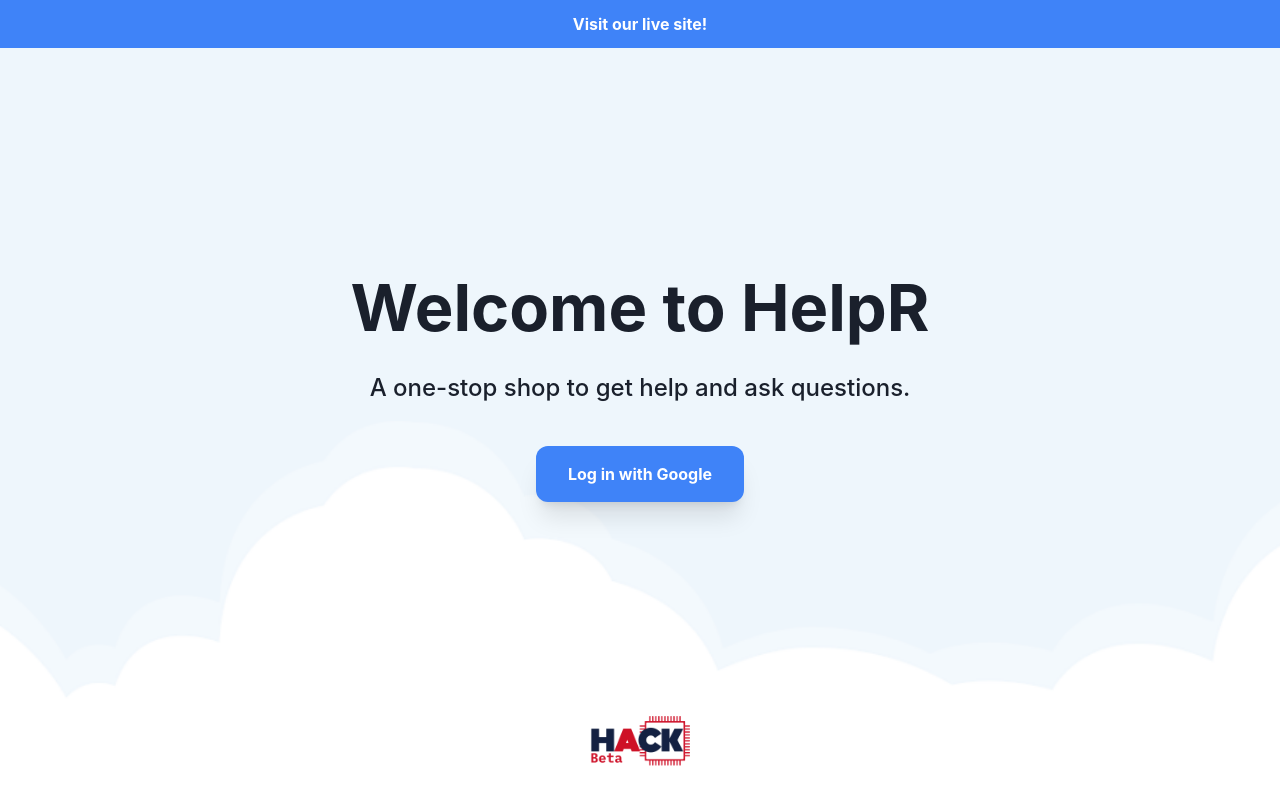
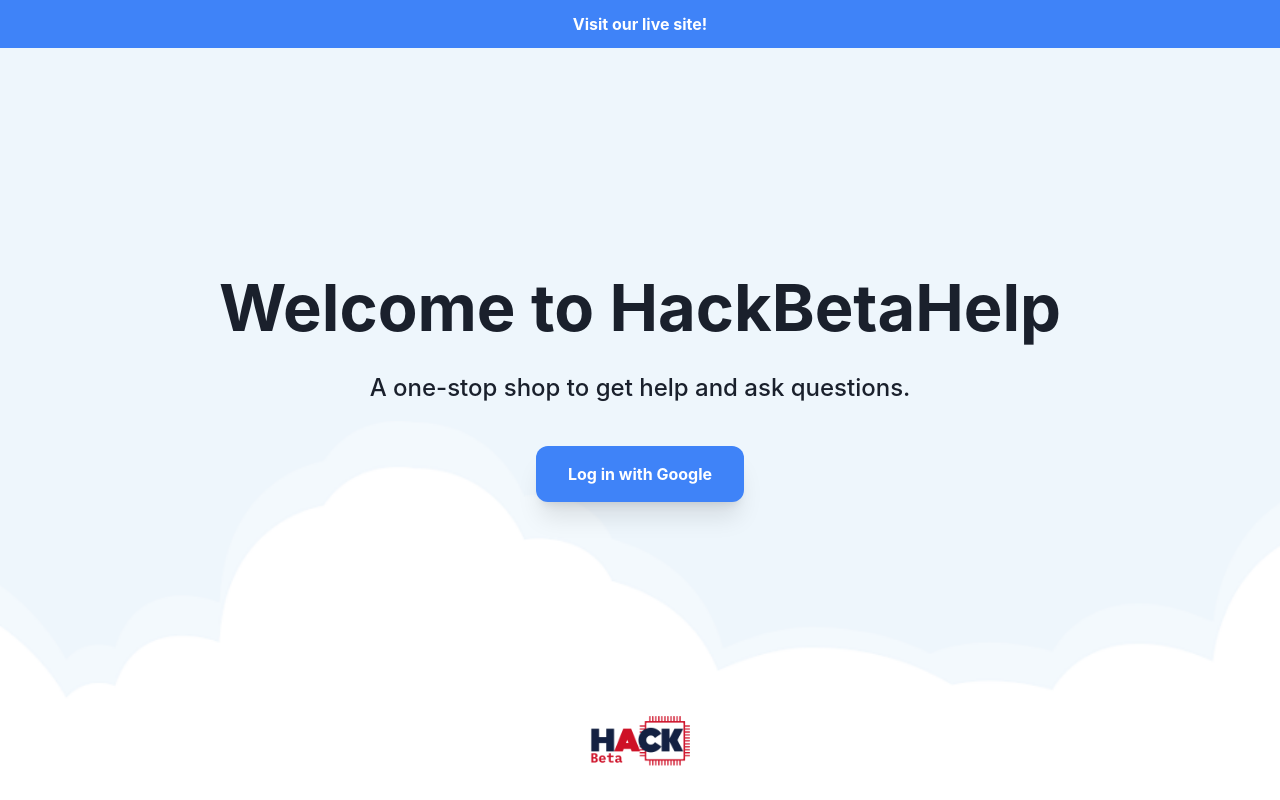
Before and after one commit to aadhakal/hackbetahelp, a Next.js app: page /login in a window 1280 px wide. Built offline with nearby package versions, Linux system fonts and the light colour scheme; no server answers.

Commit message:
Added Friendly link to the website

```diff
--- a/components/Landing/Landing.tsx
+++ b/components/Landing/Landing.tsx
@@ -17,7 +17,7 @@ export default function Landing() {
     >
       <div className="welcomem mt-48 md:mt-0">
         <p className="text-center relative bottom-[20px] font-bold text-4xl sm:text-[65px] pb-6">
-          Welcome to HelpR
+          Welcome to HackBetaHelp
         </p>
         <p className="text-center font-medium pb-8 px-2 text-lg sm:text-2xl">
           A one-stop shop to get help and ask questions.
@@ -33,7 +33,7 @@ export default function Landing() {
       </div>
       <div className="absolute flex justify-center bottom-8 w-full text-center">
         <a
-          href="https://tamuhack.com"
+          href="https://hack.cs.olemiss.edu"
           target="_blank"
           rel="noopener noreferrer"
         >
--- a/components/common/Banner.tsx
+++ b/components/common/Banner.tsx
@@ -3,7 +3,7 @@ import React from 'react';
 export default function Banner() {
   return (
     <a
-      href="https://hh23.tamuhack.org/"
+      href="https://www.hack.cs.olemiss.edu/"
       target="_blank"
       rel="noopener noreferrer"
     >
```
